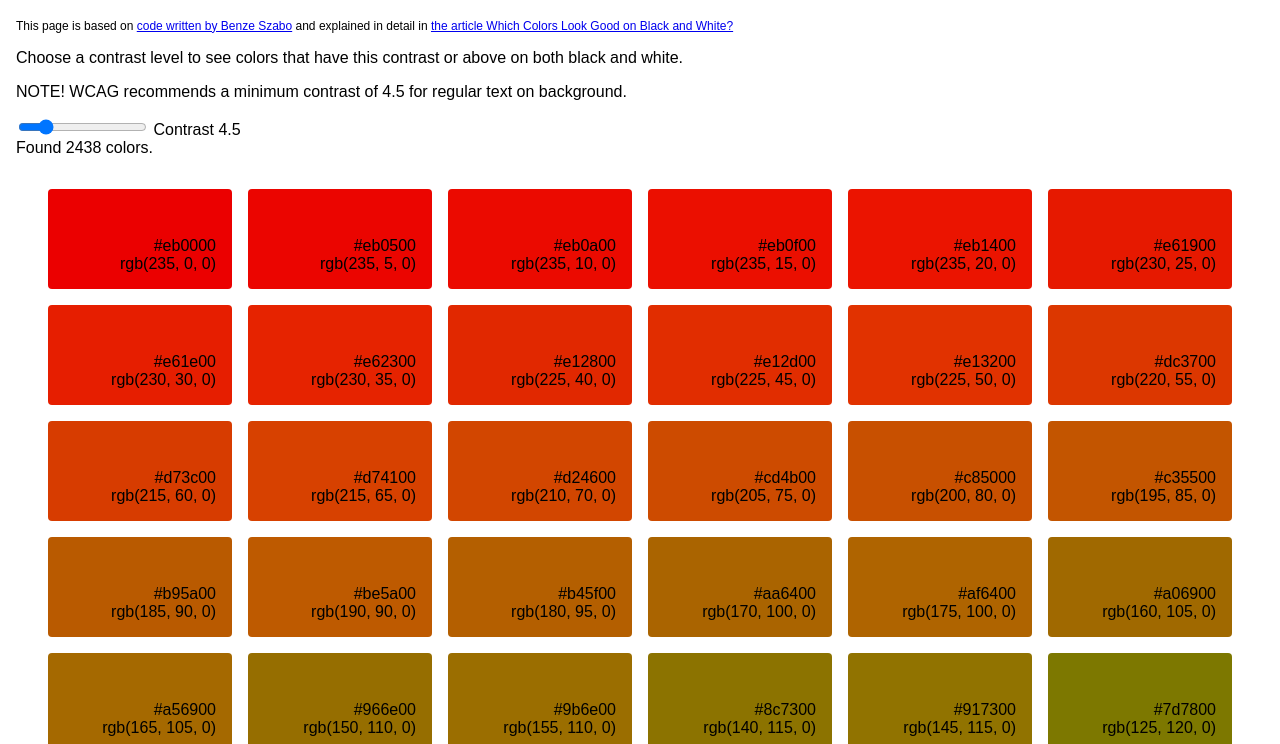
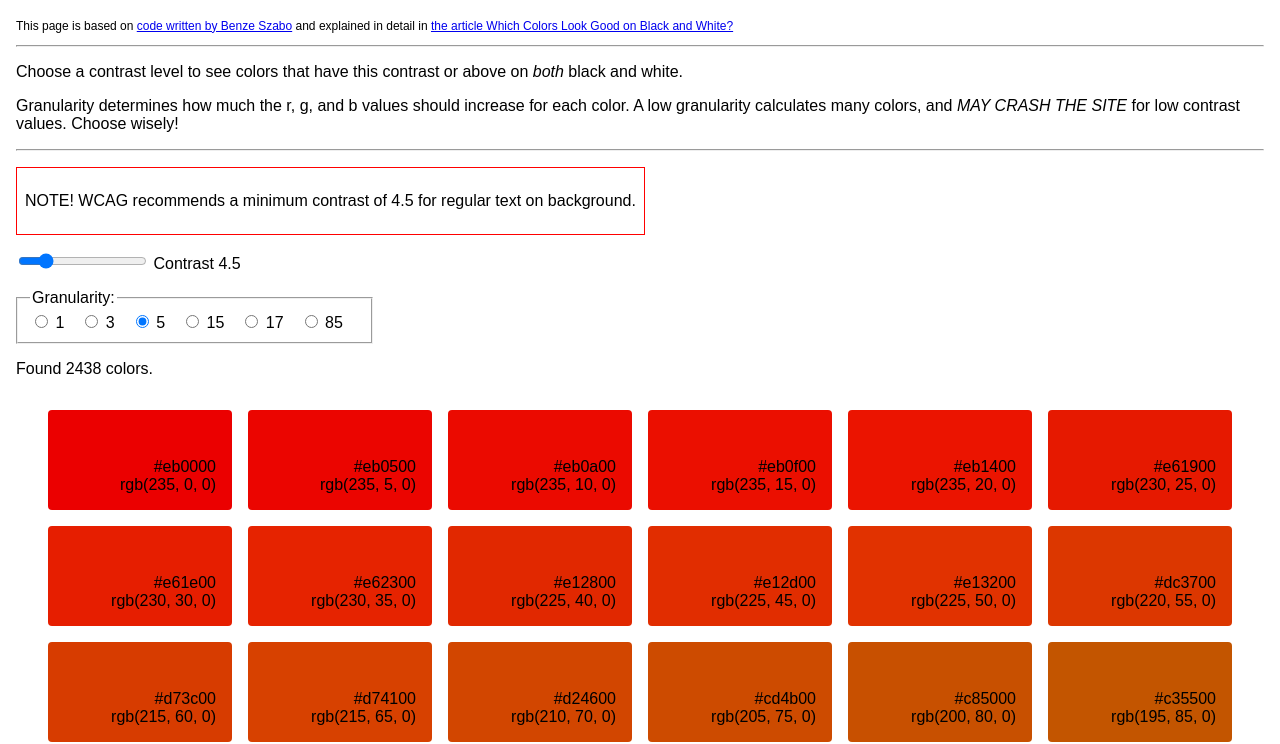
Before and after one commit to espenraugstad/bw-contrast, a plain HTML site: page index.html in a window 1280 px wide. Shown: the part 77-821 px from the top of the page. Drawn offline with Linux system fonts and the light colour scheme.

Commit message:
Added granularity option

```diff
--- a/index.html
+++ b/index.html
@@ -1,22 +1,88 @@
 <!DOCTYPE html>
 <html lang="en">
-<head>
-    <meta charset="UTF-8">
-    <meta name="viewport" content="width=device-width, initial-scale=1.0">
-    <link rel="shortcut icon" href="favicon.ico" type="image/x-icon">
+  <head>
+    <meta charset="UTF-8" />
+    <meta name="viewport" content="width=device-width, initial-scale=1.0" />
+    <link rel="shortcut icon" href="favicon.ico" type="image/x-icon" />
     <title>Colors on Black and White</title>
-    <link rel="stylesheet" href="style.css">
-</head>
-<body>
+    <link rel="stylesheet" href="style.css" />
+  </head>
+  <body>
     <h1>Contrast on Black and White</h1>
-    <p id="disclaimer">This page is based on <a href="https://codepen.io/finnhvman/pen/bZQLgR" target="_blank" rel="noopener">code written by Benze Szabo</a> and explained in detail in <a href="https://dev.to/finnhvman/which-colors-look-good-on-black-and-white-2pe6" target="_blank" rel="noopener">the article Which Colors Look Good on Black and White?</a></p>
-    <p>Choose a contrast level to see colors that have this contrast or above on <emph>both</emph> black and white.</p>
-    <p>NOTE! WCAG recommends a minimum contrast of 4.5 for regular text on background.</p>
-    <input id="contrastChoice" type="range" min="1" max="21" step="0.01" value="4.5" />
+    <p id="disclaimer">
+      This page is based on
+      <a
+        href="https://codepen.io/finnhvman/pen/bZQLgR"
+        target="_blank"
+        rel="noopener"
+        >code written by Benze Szabo</a
+      >
+      and explained in detail in
+      <a
+        href="https://dev.to/finnhvman/which-colors-look-good-on-black-and-white-2pe6"
+        target="_blank"
+        rel="noopener"
+        >the article Which Colors Look Good on Black and White?</a
+      >
+    </p>
+    <hr>
+    <p>
+      Choose a contrast level to see colors that have this contrast or above on
+      <em>both</em> black and white.
+    </p>
+    <p>
+      Granularity determines how much the r, g, and b values should increase for
+      each color. A low granularity calculates many colors, and
+      <em>MAY CRASH THE SITE</em> for low contrast values. Choose wisely!
+    </p>
+    <hr>
+    <div class="note">
+      <p>
+        NOTE! WCAG recommends a minimum contrast of 4.5 for regular text on
+        background.
+      </p>
+    </div>
+    <input
+      id="contrastChoice"
+      type="range"
+      min="1"
+      max="21"
+      step="0.01"
+      value="4.5"
+    />
     <label for="contrastChoice">Contrast</label>
     <span id="contrastValue"></span>
+
+
+    <fieldset class="gran">
+        <legend>Granularity:</legend>
+      <div>
+        <input type="radio" name="granularity" id="g1" value="1" />
+        <label for="g1">1</label>
+      </div>
+      <div>
+        <input type="radio" name="granularity" id="g3" value="3" />
+        <label for="g3">3</label>
+      </div>
+      <div>
+        <input type="radio" name="granularity" id="g5" value="5" checked />
+        <label for="g5">5</label>
+      </div>
+      <div>
+        <input type="radio" name="granularity" id="g15" value="15" />
+        <label for="g15">15</label>
+      </div>
+      <div>
+        <input type="radio" name="granularity" id="g17" value="17" />
+        <label for="g17">17</label>
+      </div>
+      <div>
+        <input type="radio" name="granularity" id="g85" value="85" />
+        <label for="g85">85</label>
+      </div>
+    </fieldset>
     <div id="results"></div>
     <ul id="colors"></ul>
     <script src="./script.js"></script>
-</body>
+  </body>
 </html>
--- a/script.js
+++ b/script.js
@@ -16,13 +16,15 @@ const getLuminance = (r, g, b) => {
 
 let UPPER = 0;
 let LOWER = 0;
- let count = 0;
-/* const UPPER = 0.18333333;
-const LOWER = 0.175; */
+let count = 0;
+let granularity = parseInt(
+  document.querySelector("input[name='granularity']:checked").value
+);
 
 const colors = document.querySelector("#colors");
 const contrastValue = document.querySelector("#contrastValue");
 const results = document.querySelector("#results");
+const granularRadio = document.querySelectorAll("input[name='granularity']");
 
 const addColor = (r, g, b) => {
   const li = document.createElement("li");
@@ -36,9 +38,12 @@ rgb(${r}, ${g}, ${b})`;
 
 const calculateColors = () => {
   count = 0;
-  for (let b = 0; b < 256; b += 5) {
-    for (let g = 0; g < 256; g += 5) {
-      for (let r = 0; r < 256; r += 5) {
+  granularity = parseInt(
+    document.querySelector("input[name='granularity']:checked").value
+  );
+  for (let b = 0; b < 256; b += granularity) {
+    for (let g = 0; g < 256; g += granularity) {
+      for (let r = 0; r < 256; r += granularity) {
         const luminance = getLuminance(r, g, b);
         if (LOWER <= luminance && luminance <= UPPER) {
           count++;
@@ -53,21 +58,20 @@ const calculateBounds = () => {
   let C = contrastRange.value;
   contrastValue.innerText = C;
 
-  LOWER = 0.05*(C - 1);
-  UPPER = (1.05/C)-0.05;
+  LOWER = 0.05 * (C - 1);
+  UPPER = 1.05 / C - 0.05;
 
   colors.innerHTML = "";
   calculateColors();
-  if(count === 0){
+  if (count === 0) {
     colors.innerHTML = "<li>No colors found</li>";
-  } else {
-    results.innerHTML = `Found ${count} colors.`;
   }
+  results.innerHTML = `Found ${count} colors.`;
+};
 
-  console.log(contrastRange.value);
-  console.log(UPPER);
-  console.log(LOWER);
-};
+for (const g of granularRadio) {
+  g.addEventListener("change", calculateBounds);
+}
 
 const contrastRange = document.querySelector("#contrastChoice");
 
--- a/style.css
+++ b/style.css
@@ -24,3 +24,20 @@ li {
 #disclaimer{
   font-size: 0.75rem;
 }
+
+.note{
+  border: 1px solid red;
+  margin: 1rem 0;
+  padding: 0.5rem;
+  width: fit-content;
+}
+
+.gran{
+  margin: 1rem 0;
+  display: flex;
+  width: fit-content;
+}
+
+.gran>div{
+  margin-right: 1rem;
+}
```
